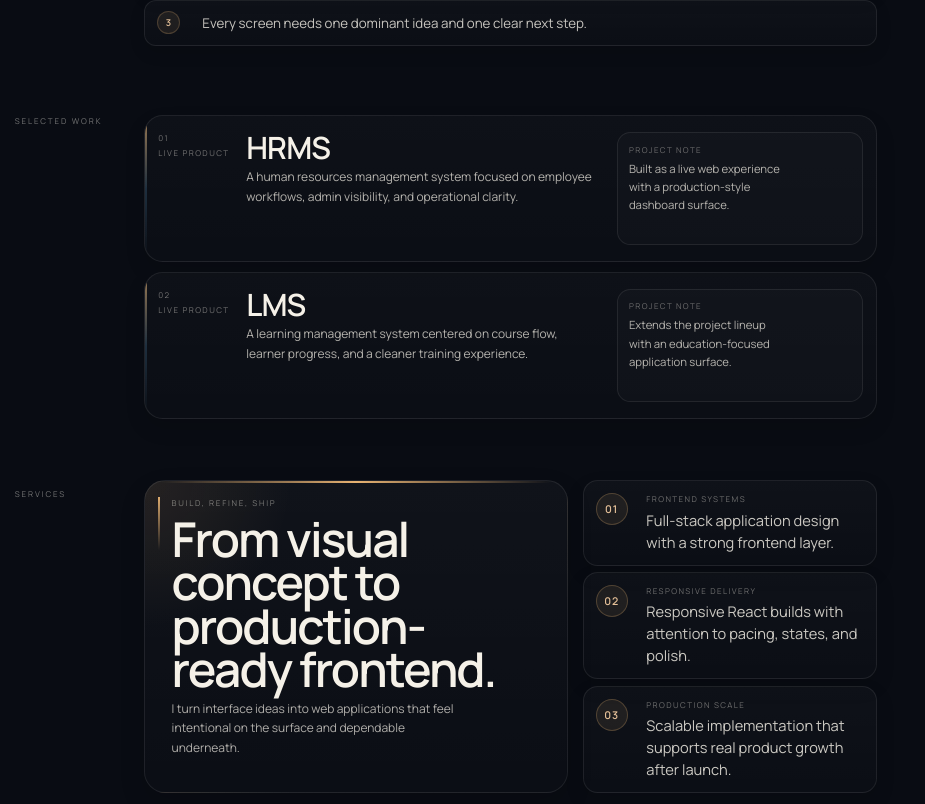
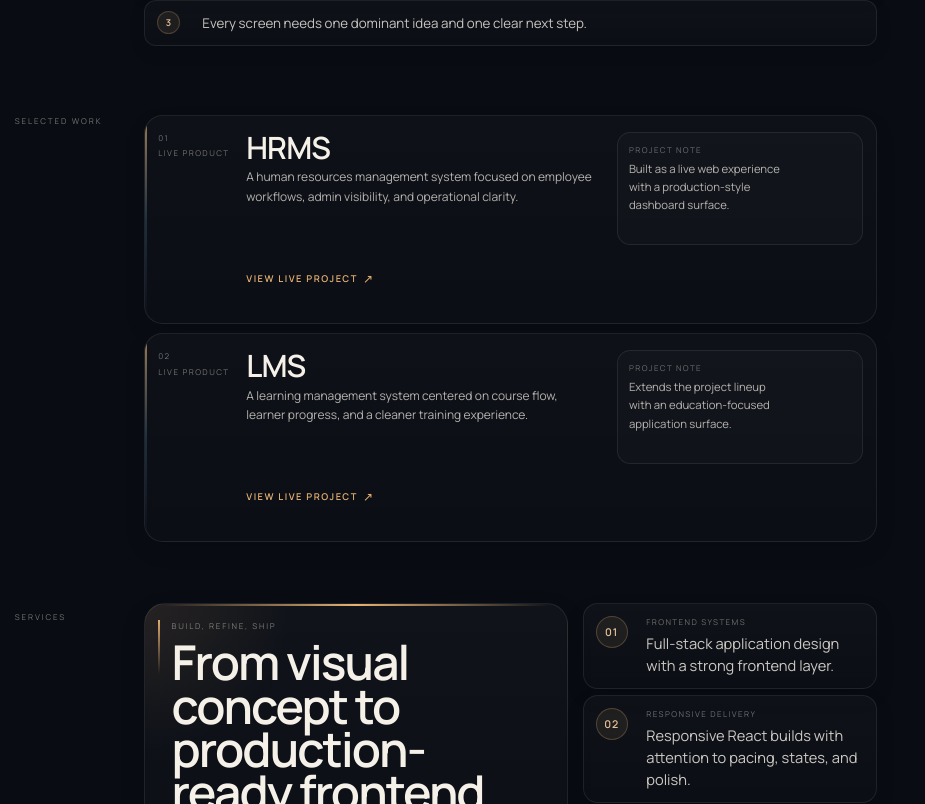
Before and after one commit to atong066/portfolio, a React app: page / in a window 1280 px wide. Shown: the part 1576-2380 px from the top of the page, without its empty margins (0-925 px from the left). Built offline with nearby package versions, Linux system fonts and the light colour scheme; the HTML template or start-up script is replaced by a standard one.

Commit message:
Clarify project links in selected work

```diff
--- a/src/App.tsx
+++ b/src/App.tsx
@@ -214,6 +214,18 @@ export default function App() {
                   {project.href ? <motion.a href={project.href} target="_blank" rel="noreferrer" whileHover={reduceMotion ? undefined : { x: 4 }} className="text-inherit no-underline">{project.name}</motion.a> : project.name}
                 </h2>
                 <p className={`${copyClass} max-w-[5.2rem] text-[.18rem] leading-[1.65] max-[720px]:text-[.16rem] max-[720px]:leading-[1.6]`}>{project.summary}</p>
+                {project.href ? (
+                  <motion.a
+                    href={project.href}
+                    target="_blank"
+                    rel="noreferrer"
+                    whileHover={reduceMotion ? undefined : { x: 4 }}
+                    className="mt-[.14rem] inline-flex items-center gap-[.08rem] text-[.14rem] font-semibold uppercase tracking-[.16em] text-[rgba(255,196,124,0.9)] no-underline transition-colors duration-200 hover:text-[rgba(255,221,185,1)] max-[720px]:mt-[.12rem] max-[720px]:text-[.16rem]"
+                  >
+                    View live project
+                    <span aria-hidden="true" className="text-[.18rem] leading-none">↗</span>
+                  </motion.a>
+                ) : null}
               </div>
               <div className="relative rounded-[.2rem] border border-[rgba(255,255,255,0.08)] bg-[rgba(255,255,255,0.018)] px-[.16rem] py-[.16rem] min-[721px]:min-h-[1.7rem]">
                 <p className="mb-[.06rem] text-[.12rem] uppercase tracking-[.18em] text-[rgba(245,241,232,0.4)]">Project note</p>
```
